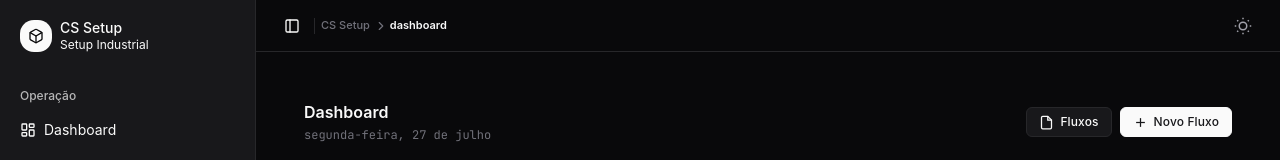
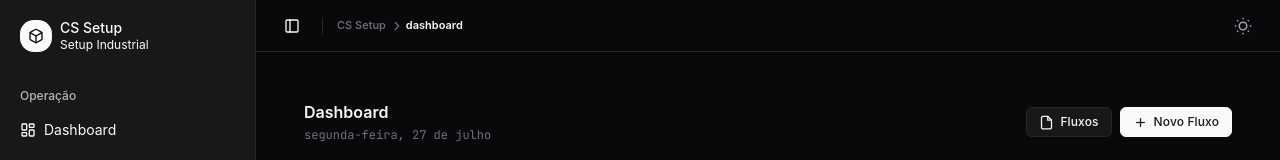
Before and after one commit to alexxsouzaa/controle-setup, a React (Vite) app: page / in a window 1280 px wide. Shown: the top 160 px of the page. Built offline with nearby package versions, Linux system fonts and the light colour scheme.

Commit message:
fix: espacamento do separador com mx-2 (8px cada lado)

```diff
--- a/src/components/Topbar.tsx
+++ b/src/components/Topbar.tsx
@@ -20,7 +20,7 @@ export function Topbar() {
   return (
     <header className="h-[52px] border-b border-[var(--border)] bg-[var(--bg)] flex items-center px-5 gap-1.5 sticky top-0 z-10">
       <SidebarTrigger />
-      <Separator orientation="vertical" className="h-4 data-vertical:self-auto" />
+      <Separator orientation="vertical" className="mx-2 h-4 data-vertical:self-auto" />
       <Breadcrumb className="flex items-center mr-auto">
         <BreadcrumbList className="text-[11px] gap-0.5 sm:gap-1">
           <BreadcrumbItem className="gap-0.5">
```
